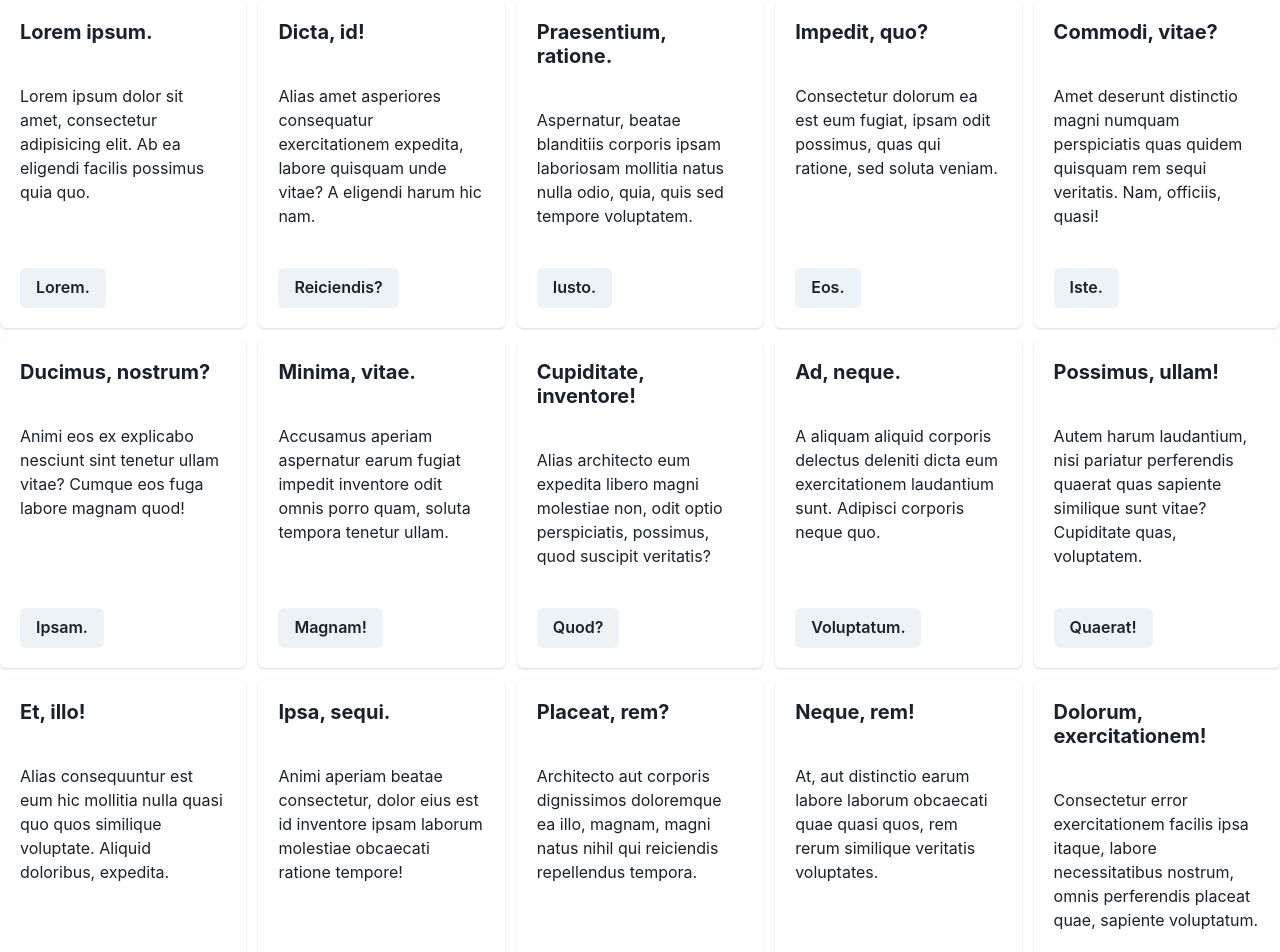
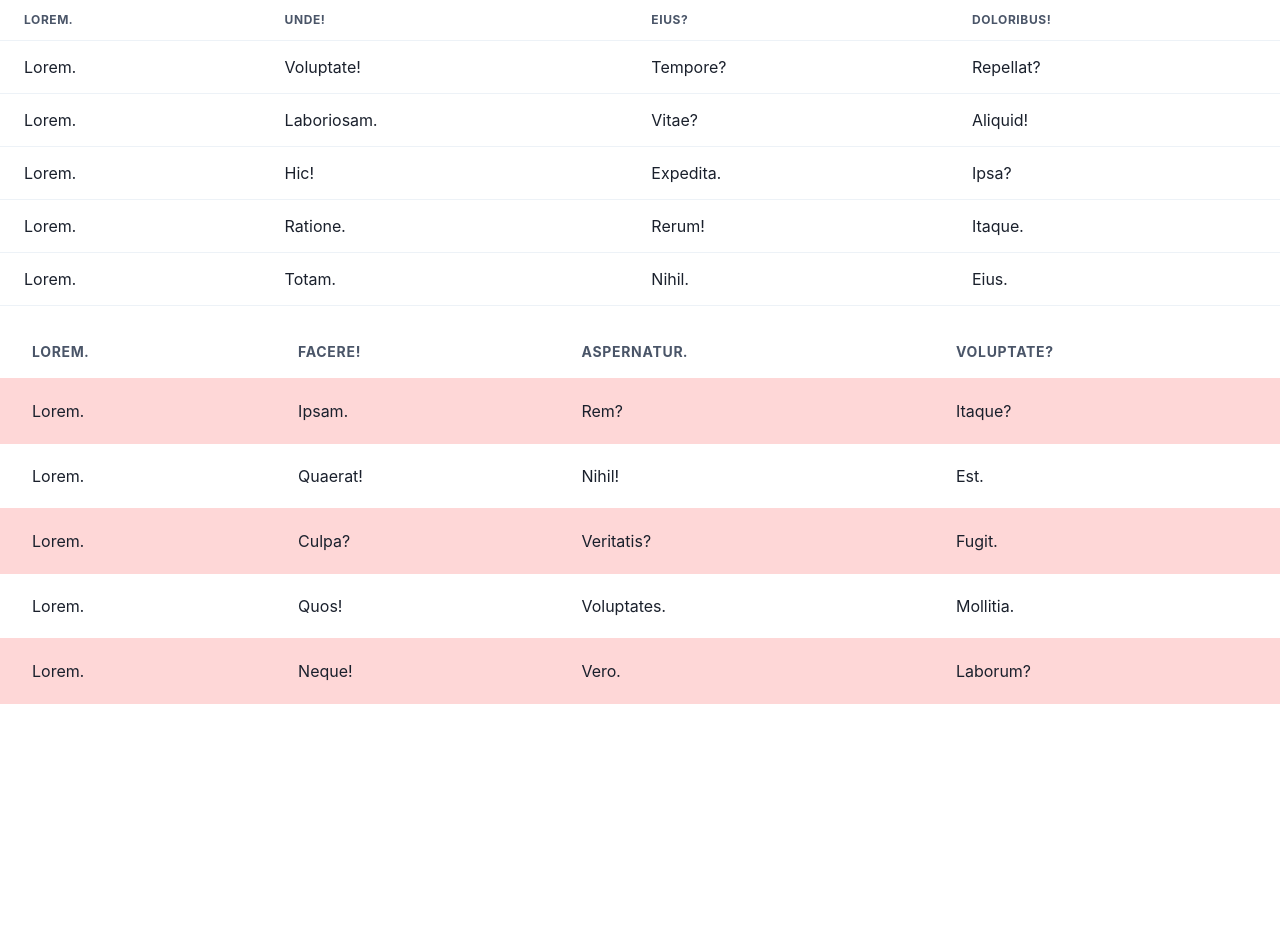
Before and after one commit to AngelosGithub/react231031, a React (Create React App) app: page / in a window 1280 px wide. Shown: the top 952 px of the page. After the commit the page ends 800 px from the top, so only its background shows below. Built offline with nearby package versions, Linux system fonts and the light colour scheme.

Commit message:
231102 Table 사용

```diff
--- a/src/App.js
+++ b/src/App.js
@@ -8,376 +8,107 @@ import {
   Heading,
   Flex,
   SimpleGrid,
+  Table,
+  Thead,
+  Tr,
+  Th,
+  Tbody,
+  Td,
 } from "@chakra-ui/react";
 
 function App() {
   return (
     <>
-      {/*Card*30>CardHeader>Heading[size="md"]>lorem2^^CardBody>lorem15*/}
-      {/*Card*30>CardHeader>Heading[size="md"]>lorem2^^CardBody>lorem15^CardFooter>Button>lorem1*/}
-      <SimpleGrid gap={3} columns={{ base: 1, md: 3, xl: 5 }}>
-        <Card>
-          <CardHeader>
-            <Heading size="md">Lorem ipsum.</Heading>
-          </CardHeader>
-          <CardBody>
-            Lorem ipsum dolor sit amet, consectetur adipisicing elit. Ab ea
-            eligendi facilis possimus quia quo.
-          </CardBody>
-          <CardFooter>
-            <Button>Lorem.</Button>
-          </CardFooter>
-        </Card>
-        <Card>
-          <CardHeader>
-            <Heading size="md">Dicta, id!</Heading>
-          </CardHeader>
-          <CardBody>
-            Alias amet asperiores consequatur exercitationem expedita, labore
-            quisquam unde vitae? A eligendi harum hic nam.
-          </CardBody>
-          <CardFooter>
-            <Button>Reiciendis?</Button>
-          </CardFooter>
-        </Card>
-        <Card>
-          <CardHeader>
-            <Heading size="md">Praesentium, ratione.</Heading>
-          </CardHeader>
-          <CardBody>
-            Aspernatur, beatae blanditiis corporis ipsam laboriosam mollitia
-            natus nulla odio, quia, quis sed tempore voluptatem.
-          </CardBody>
-          <CardFooter>
-            <Button>Iusto.</Button>
-          </CardFooter>
-        </Card>
-        <Card>
-          <CardHeader>
-            <Heading size="md">Impedit, quo?</Heading>
-          </CardHeader>
-          <CardBody>
-            Consectetur dolorum ea est eum fugiat, ipsam odit possimus, quas qui
-            ratione, sed soluta veniam.
-          </CardBody>
-          <CardFooter>
-            <Button>Eos.</Button>
-          </CardFooter>
-        </Card>
-        <Card>
-          <CardHeader>
-            <Heading size="md">Commodi, vitae?</Heading>
-          </CardHeader>
-          <CardBody>
-            Amet deserunt distinctio magni numquam perspiciatis quas quidem
-            quisquam rem sequi veritatis. Nam, officiis, quasi!
-          </CardBody>
-          <CardFooter>
-            <Button>Iste.</Button>
-          </CardFooter>
-        </Card>
-        <Card>
-          <CardHeader>
-            <Heading size="md">Ducimus, nostrum?</Heading>
-          </CardHeader>
-          <CardBody>
-            Animi eos ex explicabo nesciunt sint tenetur ullam vitae? Cumque eos
-            fuga labore magnam quod!
-          </CardBody>
-          <CardFooter>
-            <Button>Ipsam.</Button>
-          </CardFooter>
-        </Card>
-        <Card>
-          <CardHeader>
-            <Heading size="md">Minima, vitae.</Heading>
-          </CardHeader>
-          <CardBody>
-            Accusamus aperiam aspernatur earum fugiat impedit inventore odit
-            omnis porro quam, soluta tempora tenetur ullam.
-          </CardBody>
-          <CardFooter>
-            <Button>Magnam!</Button>
-          </CardFooter>
-        </Card>
-        <Card>
-          <CardHeader>
-            <Heading size="md">Cupiditate, inventore!</Heading>
-          </CardHeader>
-          <CardBody>
-            Alias architecto eum expedita libero magni molestiae non, odit optio
-            perspiciatis, possimus, quod suscipit veritatis?
-          </CardBody>
-          <CardFooter>
-            <Button>Quod?</Button>
-          </CardFooter>
-        </Card>
-        <Card>
-          <CardHeader>
-            <Heading size="md">Ad, neque.</Heading>
-          </CardHeader>
-          <CardBody>
-            A aliquam aliquid corporis delectus deleniti dicta eum
-            exercitationem laudantium sunt. Adipisci corporis neque quo.
-          </CardBody>
-          <CardFooter>
-            <Button>Voluptatum.</Button>
-          </CardFooter>
-        </Card>
-        <Card>
-          <CardHeader>
-            <Heading size="md">Possimus, ullam!</Heading>
-          </CardHeader>
-          <CardBody>
-            Autem harum laudantium, nisi pariatur perferendis quaerat quas
-            sapiente similique sunt vitae? Cupiditate quas, voluptatem.
-          </CardBody>
-          <CardFooter>
-            <Button>Quaerat!</Button>
-          </CardFooter>
-        </Card>
-        <Card>
-          <CardHeader>
-            <Heading size="md">Et, illo!</Heading>
-          </CardHeader>
-          <CardBody>
-            Alias consequuntur est eum hic mollitia nulla quasi quo quos
-            similique voluptate. Aliquid doloribus, expedita.
-          </CardBody>
-          <CardFooter>
-            <Button>At.</Button>
-          </CardFooter>
-        </Card>
-        <Card>
-          <CardHeader>
-            <Heading size="md">Ipsa, sequi.</Heading>
-          </CardHeader>
-          <CardBody>
-            Animi aperiam beatae consectetur, dolor eius est id inventore ipsam
-            laborum molestiae obcaecati ratione tempore!
-          </CardBody>
-          <CardFooter>
-            <Button>Doloremque.</Button>
-          </CardFooter>
-        </Card>
-        <Card>
-          <CardHeader>
-            <Heading size="md">Placeat, rem?</Heading>
-          </CardHeader>
-          <CardBody>
-            Architecto aut corporis dignissimos doloremque ea illo, magnam,
-            magni natus nihil qui reiciendis repellendus tempora.
-          </CardBody>
-          <CardFooter>
-            <Button>Maiores.</Button>
-          </CardFooter>
-        </Card>
-        <Card>
-          <CardHeader>
-            <Heading size="md">Neque, rem!</Heading>
-          </CardHeader>
-          <CardBody>
-            At, aut distinctio earum labore laborum obcaecati quae quasi quos,
-            rem rerum similique veritatis voluptates.
-          </CardBody>
-          <CardFooter>
-            <Button>Ducimus?</Button>
-          </CardFooter>
-        </Card>
-        <Card>
-          <CardHeader>
-            <Heading size="md">Dolorum, exercitationem!</Heading>
-          </CardHeader>
-          <CardBody>
-            Consectetur error exercitationem facilis ipsa itaque, labore
-            necessitatibus nostrum, omnis perferendis placeat quae, sapiente
-            voluptatum.
-          </CardBody>
-          <CardFooter>
-            <Button>Culpa.</Button>
-          </CardFooter>
-        </Card>
-        <Card>
-          <CardHeader>
-            <Heading size="md">Dolorem, obcaecati.</Heading>
-          </CardHeader>
-          <CardBody>
-            A ab accusantium animi distinctio dolores ea esse excepturi fugiat,
-            fugit iure laboriosam neque, quas.
-          </CardBody>
-          <CardFooter>
-            <Button>Delectus?</Button>
-          </CardFooter>
-        </Card>
-        <Card>
-          <CardHeader>
-            <Heading size="md">A, illum?</Heading>
-          </CardHeader>
-          <CardBody>
-            Aliquam, architecto, doloremque est expedita hic libero molestiae
-            mollitia, non numquam quaerat quibusdam sit sunt.
-          </CardBody>
-          <CardFooter>
-            <Button>Deserunt?</Button>
-          </CardFooter>
-        </Card>
-        <Card>
-          <CardHeader>
-            <Heading size="md">Aspernatur, obcaecati!</Heading>
-          </CardHeader>
-          <CardBody>
-            Assumenda eius enim esse excepturi fugit iure, minus qui sed
-            suscipit ut. Deserunt, nulla obcaecati.
-          </CardBody>
-          <CardFooter>
-            <Button>At!</Button>
-          </CardFooter>
-        </Card>
-        <Card>
-          <CardHeader>
-            <Heading size="md">Iure, quia.</Heading>
-          </CardHeader>
-          <CardBody>
-            Adipisci beatae culpa, cupiditate eos, exercitationem explicabo
-            minima officiis perspiciatis quia reiciendis, rerum sed ullam.
-          </CardBody>
-          <CardFooter>
-            <Button>Quaerat?</Button>
-          </CardFooter>
-        </Card>
-        <Card>
-          <CardHeader>
-            <Heading size="md">Similique, voluptate?</Heading>
-          </CardHeader>
-          <CardBody>
-            Ipsa officiis quia quo repellendus ullam? Accusantium dignissimos
-            est, et inventore placeat sapiente voluptates voluptatibus!
-          </CardBody>
-          <CardFooter>
-            <Button>Quasi!</Button>
-          </CardFooter>
-        </Card>
-        <Card>
-          <CardHeader>
-            <Heading size="md">Dolores, doloribus!</Heading>
-          </CardHeader>
-          <CardBody>
-            Beatae consequatur fuga iusto laboriosam natus necessitatibus odit,
-            perferendis quibusdam rem unde veniam, vero voluptas.
-          </CardBody>
-          <CardFooter>
-            <Button>Nesciunt.</Button>
-          </CardFooter>
-        </Card>
-        <Card>
-          <CardHeader>
-            <Heading size="md">Dolores, esse!</Heading>
-          </CardHeader>
-          <CardBody>
-            Accusantium alias dolore dolores enim eos excepturi in laboriosam,
-            magnam odit quam reiciendis, rem vero.
-          </CardBody>
-          <CardFooter>
-            <Button>Magnam.</Button>
-          </CardFooter>
-        </Card>
-        <Card>
-          <CardHeader>
-            <Heading size="md">Provident, repudiandae.</Heading>
-          </CardHeader>
-          <CardBody>
-            Amet, corporis dignissimos doloremque dolorum eaque ipsam libero
-            optio placeat quam ratione, ut vero. Qui.
-          </CardBody>
-          <CardFooter>
-            <Button>Vitae!</Button>
-          </CardFooter>
-        </Card>
-        <Card>
-          <CardHeader>
-            <Heading size="md">Repudiandae, sunt?</Heading>
-          </CardHeader>
-          <CardBody>
-            Accusantium adipisci aliquam consequatur illo in, labore minus
-            necessitatibus nemo nostrum nulla odit praesentium vitae?
-          </CardBody>
-          <CardFooter>
-            <Button>Excepturi.</Button>
-          </CardFooter>
-        </Card>
-        <Card>
-          <CardHeader>
-            <Heading size="md">Inventore, nam?</Heading>
-          </CardHeader>
-          <CardBody>
-            Atque consectetur cupiditate doloribus esse harum, magni nihil,
-            nobis nostrum recusandae, rem sit veniam vero.
-          </CardBody>
-          <CardFooter>
-            <Button>Perspiciatis.</Button>
-          </CardFooter>
-        </Card>
-        <Card>
-          <CardHeader>
-            <Heading size="md">In, quasi!</Heading>
-          </CardHeader>
-          <CardBody>
-            Asperiores, assumenda deserunt dignissimos dolores dolorum eius
-            necessitatibus neque optio ratione reiciendis repudiandae saepe
-            voluptate!
-          </CardBody>
-          <CardFooter>
-            <Button>Animi!</Button>
-          </CardFooter>
-        </Card>
-        <Card>
-          <CardHeader>
-            <Heading size="md">Laudantium, quia!</Heading>
-          </CardHeader>
-          <CardBody>
-            Ad deserunt, ex fuga, illo impedit laboriosam maxime mollitia nam
-            non quae repellat repudiandae voluptas.
-          </CardBody>
-          <CardFooter>
-            <Button>Sunt.</Button>
-          </CardFooter>
-        </Card>
-        <Card>
-          <CardHeader>
-            <Heading size="md">Odit, placeat?</Heading>
-          </CardHeader>
-          <CardBody>
-            Consectetur consequatur ipsam mollitia perferendis placeat suscipit
-            totam ullam! Ad illo impedit incidunt molestias suscipit.
-          </CardBody>
-          <CardFooter>
-            <Button>Numquam.</Button>
-          </CardFooter>
-        </Card>
-        <Card>
-          <CardHeader>
-            <Heading size="md">Libero, optio!</Heading>
-          </CardHeader>
-          <CardBody>
-            Adipisci aliquam, at dolor eius error, ipsa laborum molestiae
-            numquam pariatur quidem, saepe tempora voluptate.
-          </CardBody>
-          <CardFooter>
-            <Button>Voluptatibus!</Button>
-          </CardFooter>
-        </Card>
-        <Card>
-          <CardHeader>
-            <Heading size="md">Eaque, perferendis!</Heading>
-          </CardHeader>
-          <CardBody>
-            A accusamus aliquid animi architecto cupiditate distinctio enim
-            maiores, nam nulla odio, quis quisquam veritatis.
-          </CardBody>
-          <CardFooter>
-            <Button>Numquam!</Button>
-          </CardFooter>
-        </Card>
+      <SimpleGrid gap={5} columns={1}>
+        <Box>
+          <Table>
+            <Thead>
+              <Tr>
+                <Th>Lorem.</Th>
+                <Th>Unde!</Th>
+                <Th>Eius?</Th>
+                <Th>Doloribus!</Th>
+              </Tr>
+            </Thead>
+            <Tbody>
+              <Tr>
+                <Td>Lorem.</Td>
+                <Td>Voluptate!</Td>
+                <Td>Tempore?</Td>
+                <Td>Repellat?</Td>
+              </Tr>
+              <Tr>
+                <Td>Lorem.</Td>
+                <Td>Laboriosam.</Td>
+                <Td>Vitae?</Td>
+                <Td>Aliquid!</Td>
+              </Tr>
+              <Tr>
+                <Td>Lorem.</Td>
+                <Td>Hic!</Td>
+                <Td>Expedita.</Td>
+                <Td>Ipsa?</Td>
+              </Tr>
+              <Tr>
+                <Td>Lorem.</Td>
+                <Td>Ratione.</Td>
+                <Td>Rerum!</Td>
+                <Td>Itaque.</Td>
+              </Tr>
+              <Tr>
+                <Td>Lorem.</Td>
+                <Td>Totam.</Td>
+                <Td>Nihil.</Td>
+                <Td>Eius.</Td>
+              </Tr>
+            </Tbody>
+          </Table>
+        </Box>
+
+        <Box>
+          <Table variant="striped" colorScheme="red" size="lg">
+            <Thead>
+              <Tr>
+                <Th>Lorem.</Th>
+                <Th>Facere!</Th>
+                <Th>Aspernatur.</Th>
+                <Th>Voluptate?</Th>
+              </Tr>
+            </Thead>
+            <Tbody>
+              <Tr>
+                <Td>Lorem.</Td>
+                <Td>Ipsam.</Td>
+                <Td>Rem?</Td>
+                <Td>Itaque?</Td>
+              </Tr>
+              <Tr>
+                <Td>Lorem.</Td>
+                <Td>Quaerat!</Td>
+                <Td>Nihil!</Td>
+                <Td>Est.</Td>
+              </Tr>
+              <Tr>
+                <Td>Lorem.</Td>
+                <Td>Culpa?</Td>
+                <Td>Veritatis?</Td>
+                <Td>Fugit.</Td>
+              </Tr>
+              <Tr>
+                <Td>Lorem.</Td>
+                <Td>Quos!</Td>
+                <Td>Voluptates.</Td>
+                <Td>Mollitia.</Td>
+              </Tr>
+              <Tr>
+                <Td>Lorem.</Td>
+                <Td>Neque!</Td>
+                <Td>Vero.</Td>
+                <Td>Laborum?</Td>
+              </Tr>
+            </Tbody>
+          </Table>
+        </Box>
       </SimpleGrid>
     </>
   );
```
